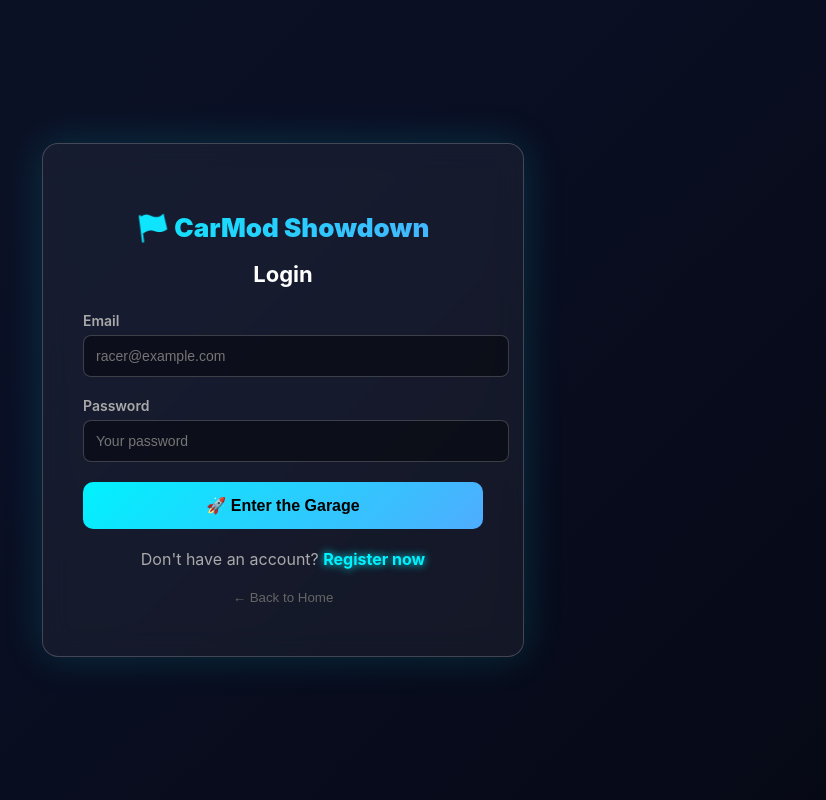
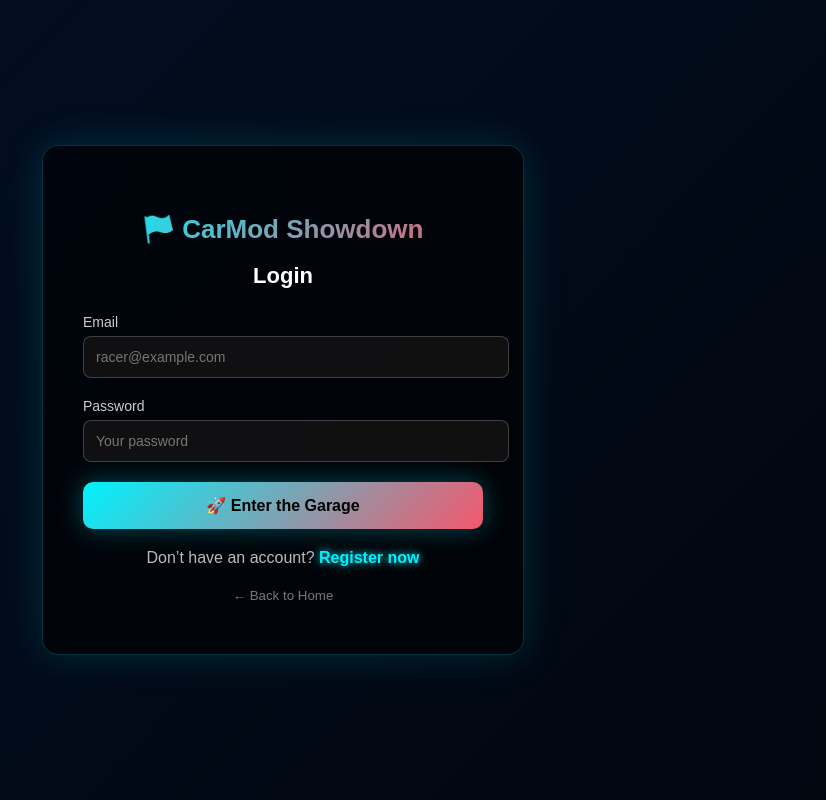
Before and after one commit to kumararnav20/carmod-showdown-frontend, a React (Create React App) app: page /login in a window 1280 px wide. Shown: the whole page, without its empty margins (357-1183 px from the left). Built offline with nearby package versions, Linux system fonts and the light colour scheme.

Commit message:
Fix MySubmissions API URL and add error handling

```diff
--- a/src/pages/login.js
+++ b/src/pages/login.js
@@ -44,12 +44,13 @@ function Login() {
 
   return (
     <div style={styles.page}>
-      {showToast && (
-        <div style={styles.toast}>
-          ✅ Welcome back, Racer!
-        </div>
-      )}
+      {/* ✅ Background Gradient Animation */}
+      <div style={styles.bgOverlay}></div>
 
+      {/* ✅ Toast Notification */}
+      {showToast && <div style={styles.toast}>✅ Welcome back, Racer!</div>}
+
+      {/* ✅ Glass Card */}
       <div style={styles.card}>
         <h1 style={styles.logo}>🏁 CarMod Showdown</h1>
         <h2 style={styles.heading}>Login</h2>
@@ -83,7 +84,7 @@ function Login() {
         </form>
 
         <p style={styles.text}>
-          Don't have an account?{" "}
+          Don’t have an account?{" "}
           <span style={styles.link} onClick={() => navigate("/register")}>
             Register now
           </span>
@@ -96,16 +97,16 @@ function Login() {
 
       <style>
         {`
-          @keyframes fadeInOut {
-            0% { opacity: 0; transform: translateY(-20px); }
-            20%, 80% { opacity: 1; transform: translateY(0); }
-            100% { opacity: 0; transform: translateY(-20px); }
-          }
-
           @keyframes bgMove {
             0% { background-position: 0% 50%; }
             50% { background-position: 100% 50%; }
             100% { background-position: 0% 50%; }
+          }
+
+          @keyframes fadeInOut {
+            0% { opacity: 0; transform: translateY(-20px); }
+            20%,80% { opacity: 1; transform: translateY(0); }
+            100% { opacity: 0; transform: translateY(-20px); }
           }
         `}
       </style>
@@ -115,43 +116,51 @@ function Login() {
 
 const styles = {
   page: {
+    position: "relative",
     minHeight: "100vh",
-    background:
-      "linear-gradient(-45deg, #000000, #0a0f24, #111d2b, #1a0033)",
-    backgroundSize: "400% 400%",
-    animation: "bgMove 10s ease infinite",
     display: "flex",
     justifyContent: "center",
     alignItems: "center",
-    position: "relative",
-    color: "#fff",
+    overflow: "hidden",
+    fontFamily: "'Orbitron', sans-serif",
+  },
+  bgOverlay: {
+    position: "absolute",
+    inset: 0,
+    background:
+      "linear-gradient(-45deg, #000000, #020d1f, #1a0033, #660066)",
+    backgroundSize: "400% 400%",
+    animation: "bgMove 12s ease infinite",
+    zIndex: -2,
   },
   toast: {
     position: "absolute",
     top: "40px",
     background: "linear-gradient(135deg,#00f2fe,#4facfe)",
+    color: "#000",
     padding: "14px 30px",
     borderRadius: "12px",
-    color: "#000",
     fontWeight: "800",
-    boxShadow: "0 0 20px rgba(0,242,254,0.5)",
+    boxShadow: "0 0 20px rgba(0,242,254,0.6)",
     animation: "fadeInOut 1.5s ease forwards",
   },
   card: {
-    background: "rgba(255,255,255,0.05)",
+    background: "rgba(0,0,0,0.6)",
+    border: "1px solid rgba(0,242,254,0.2)",
     borderRadius: "16px",
+    backdropFilter: "blur(15px)",
+    boxShadow: "0 0 40px rgba(0,242,254,0.15)",
     padding: "50px 40px",
     width: "90%",
     maxWidth: "400px",
-    boxShadow: "0 0 40px rgba(0,242,254,0.15)",
-    backdropFilter: "blur(15px)",
-    border: "1px solid rgba(255,255,255,0.2)",
+    zIndex: 2,
+    color: "#fff",
   },
   logo: {
     textAlign: "center",
     fontSize: "26px",
     fontWeight: "900",
-    background: "linear-gradient(135deg,#00f2fe,#4facfe)",
+    background: "linear-gradient(135deg,#00f2fe,#f5576c)",
     WebkitBackgroundClip: "text",
     WebkitTextFillColor: "transparent",
     marginBottom: "10px",
@@ -165,34 +174,32 @@ const styles = {
   label: {
     display: "block",
     fontSize: "14px",
+    color: "#ccc",
     marginBottom: "6px",
-    color: "#aaa",
-    fontWeight: "600",
   },
   input: {
     width: "100%",
     padding: "12px",
     borderRadius: "8px",
     border: "1px solid rgba(255,255,255,0.2)",
-    background: "rgba(0,0,0,0.4)",
+    background: "rgba(20,20,20,0.8)",
     color: "#fff",
     marginBottom: "20px",
     fontSize: "14px",
-    outline: "none",
   },
   button: {
     width: "100%",
     padding: "14px",
-    background: "linear-gradient(135deg,#00f2fe,#4facfe)",
+    background: "linear-gradient(135deg,#00f2fe,#f5576c)",
     color: "#000",
     fontWeight: "900",
     border: "none",
     borderRadius: "10px",
     fontSize: "16px",
     cursor: "pointer",
-    transition: "transform 0.3s ease, box-shadow 0.3s ease",
+    boxShadow: "0 0 25px rgba(0,242,254,0.3)",
   },
-  text: { textAlign: "center", marginTop: "20px", color: "#aaa" },
+  text: { textAlign: "center", marginTop: "20px", color: "#bbb" },
   link: {
     color: "#00f2fe",
     cursor: "pointer",
@@ -204,11 +211,11 @@ const styles = {
     margin: "20px auto 0",
     background: "none",
     border: "none",
-    color: "#666",
+    color: "#777",
     cursor: "pointer",
   },
   error: {
-    background: "rgba(255,0,0,0.15)",
+    background: "rgba(255,0,0,0.1)",
     border: "1px solid rgba(255,0,0,0.3)",
     color: "#ff5c5c",
     padding: "12px",
--- a/src/pages/register.js
+++ b/src/pages/register.js
@@ -32,6 +32,8 @@ function Register() {
 
   return (
     <div style={styles.page}>
+      <div style={styles.bgOverlay}></div>
+
       <div style={styles.card}>
         <h1 style={styles.logo}>🏎️ CarMod Showdown</h1>
         <h2 style={styles.heading}>Register</h2>
@@ -40,7 +42,7 @@ function Register() {
           <div
             style={{
               ...styles.message,
-              color: message.includes("success") ? "#00e676" : "#ff1744",
+              color: message.includes("success") ? "#00e676" : "#ff5c5c",
             }}
           >
             {message}
@@ -65,7 +67,7 @@ function Register() {
             onChange={(e) => setUsername(e.target.value)}
             required
             style={styles.input}
-            placeholder="Choose a username"
+            placeholder="Choose your racer tag"
           />
 
           <label style={styles.label}>Password</label>
@@ -94,41 +96,40 @@ function Register() {
           ← Back to Home
         </button>
       </div>
-
-      <style>
-        {`
-          @keyframes bgMove {
-            0% { background-position: 0% 50%; }
-            50% { background-position: 100% 50%; }
-            100% { background-position: 0% 50%; }
-          }
-        `}
-      </style>
     </div>
   );
 }
 
 const styles = {
   page: {
+    position: "relative",
     minHeight: "100vh",
-    background:
-      "linear-gradient(-45deg, #000000, #0a0f24, #111d2b, #1a0033)",
-    backgroundSize: "400% 400%",
-    animation: "bgMove 10s ease infinite",
     display: "flex",
     justifyContent: "center",
     alignItems: "center",
-    color: "#fff",
+    overflow: "hidden",
+    fontFamily: "'Orbitron', sans-serif",
+  },
+  bgOverlay: {
+    position: "absolute",
+    inset: 0,
+    background:
+      "linear-gradient(-45deg, #000000, #1a0033, #440066, #660033)",
+    backgroundSize: "400% 400%",
+    animation: "bgMove 12s ease infinite",
+    zIndex: -2,
   },
   card: {
-    background: "rgba(255,255,255,0.05)",
+    background: "rgba(0,0,0,0.6)",
+    border: "1px solid rgba(255,0,255,0.3)",
     borderRadius: "16px",
+    backdropFilter: "blur(15px)",
+    boxShadow: "0 0 40px rgba(255,0,255,0.15)",
     padding: "50px 40px",
     width: "90%",
     maxWidth: "400px",
-    boxShadow: "0 0 40px rgba(255,0,255,0.15)",
-    backdropFilter: "blur(15px)",
-    border: "1px solid rgba(255,255,255,0.2)",
+    zIndex: 2,
+    color: "#fff",
   },
   logo: {
     textAlign: "center",
@@ -139,29 +140,17 @@ const styles = {
     WebkitTextFillColor: "transparent",
     marginBottom: "10px",
   },
-  heading: {
-    textAlign: "center",
-    color: "#fff",
-    fontSize: "22px",
-    marginBottom: "25px",
-  },
-  label: {
-    display: "block",
-    fontSize: "14px",
-    marginBottom: "6px",
-    color: "#aaa",
-    fontWeight: "600",
-  },
+  heading: { textAlign: "center", color: "#fff", fontSize: "22px", marginBottom: "25px" },
+  label: { display: "block", fontSize: "14px", color: "#ccc", marginBottom: "6px" },
   input: {
     width: "100%",
     padding: "12px",
     borderRadius: "8px",
     border: "1px solid rgba(255,255,255,0.2)",
-    background: "rgba(0,0,0,0.4)",
+    background: "rgba(20,20,20,0.8)",
     color: "#fff",
     marginBottom: "20px",
     fontSize: "14px",
-    outline: "none",
   },
   button: {
     width: "100%",
@@ -173,30 +162,12 @@ const styles = {
     borderRadius: "10px",
     fontSize: "16px",
     cursor: "pointer",
-    transition: "transform 0.3s ease, box-shadow 0.3s ease",
+    boxShadow: "0 0 25px rgba(255,0,255,0.3)",
   },
-  text: { textAlign: "center", marginTop: "20px", color: "#aaa" },
-  link: {
-    color: "#f5576c",
-    cursor: "pointer",
-    fontWeight: "700",
-    textShadow: "0 0 8px #f5576c",
-  },
-  back: {
-    display: "block",
-    margin: "20px auto 0",
-    background: "none",
-    border: "none",
-    color: "#666",
-    cursor: "pointer",
-  },
-  message: {
-    padding: "10px",
-    borderRadius: "8px",
-    marginBottom: "20px",
-    fontWeight: "700",
-    textAlign: "center",
-  },
+  text: { textAlign: "center", marginTop: "20px", color: "#bbb" },
+  link: { color: "#f5576c", cursor: "pointer", fontWeight: "700", textShadow: "0 0 8px #f5576c" },
+  back: { display: "block", margin: "20px auto 0", background: "none", border: "none", color: "#777", cursor: "pointer" },
+  message: { textAlign: "center", fontWeight: "700", marginBottom: "15px" },
 };
 
 export default Register;
```
